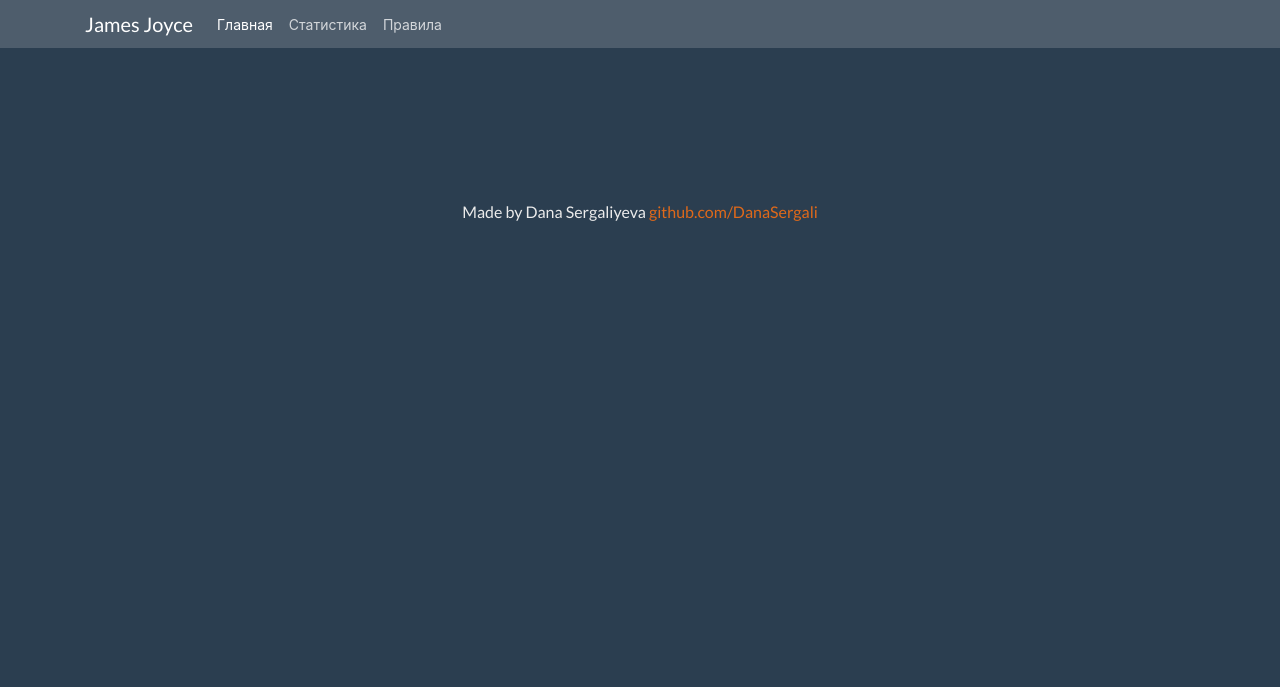
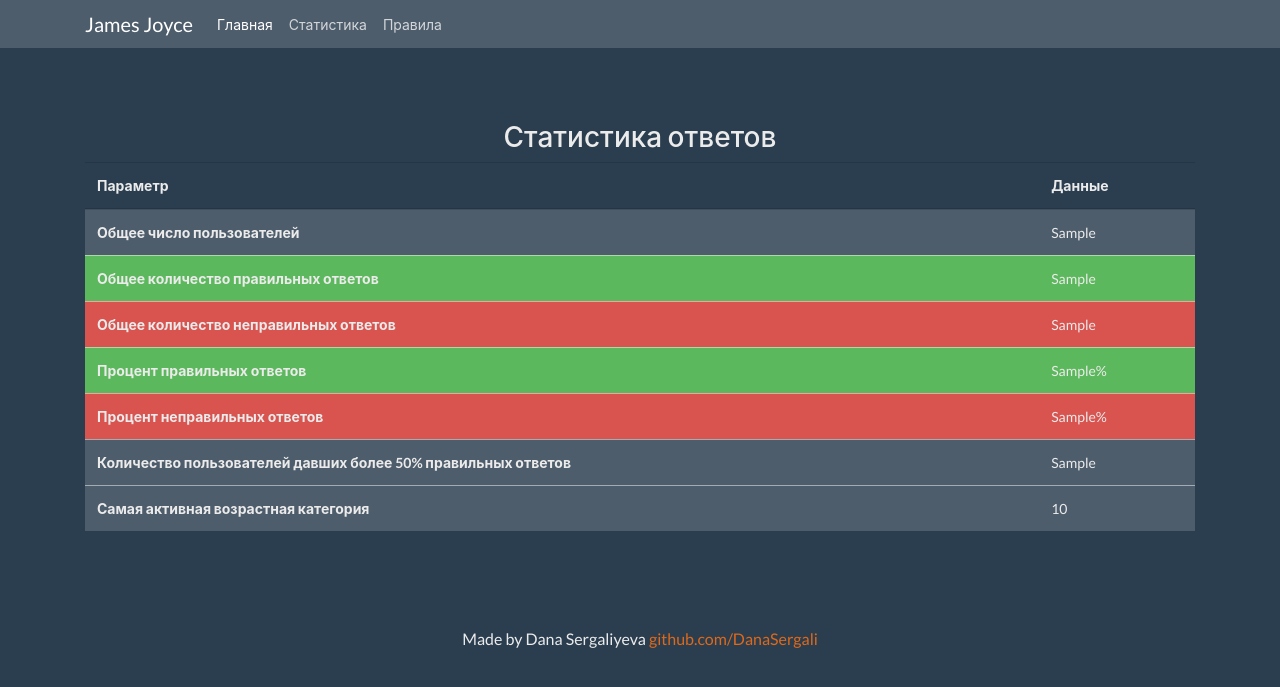
Before and after one commit to gitStereophonic/flask_quiz, a Flask app: template templates/stat.html in a window 1280 px wide. Shown: the top 687 px of the page. Run offline with Flask 2, Linux system fonts and the light colour scheme; the template is opened without the code that fills it: most values are stand-ins (such as "Sample title", 1, 10 or a date in 2020); parts of the project's set-up code (start-up, migrations or seed data) failed here and were passed over.

Commit message:
[ADD] Statistic page is ready

```diff
--- a/main.py
+++ b/main.py
@@ -43,7 +43,7 @@ def index():
 
 @app.route('/rules')
 def rules():
-    return render_template('rules.html')
+    return render_template('rules.html', qCount=qCount)
 
 
 @app.route('/quiz')
@@ -110,8 +110,38 @@ def result():
 
 @app.route('/stat')
 def stat():
-    return render_template('stat.html')
+    data = getpost.get_data(db)
+    allUsers = len(data)
+    allCorr = 0
+    allWron = 0
+    coolUsers = 0
+    agePc = 0
+    ages = {'Меньше 18': 0, '18-25': 0, '26-40': 0, '41-60': 0, 'Больше 60': 0}
+
+    for user in data:
+        ages[user['age']] += 1
+        allCorr += user['correct']
+        allWron += user['wrong']
+
+        questions = user['correct'] + user['wrong']
+        if round((user['correct'] * 100.0) / questions, 1) > 50:
+            coolUsers += 1
+
+    print('ages:', ages)
+    list_d = list(ages.items())
+    list_d.sort(key=lambda i: i[1], reverse=True)
+    agePc = list_d[0][0]
+
+    allAn = allCorr + allWron
+    pcCorr = round((allCorr * 100.0) / allAn, 1)
+    pcWron = round((allWron * 100.0) / allAn, 1)
+
+    return render_template('stat.html', allUsers=allUsers, allCorr=allCorr,
+                           allWron=allWron, pcCorr=pcCorr, pcWron=pcWron,
+                           coolUsers=coolUsers, agePc=agePc)
 
 
 if __name__ == '__main__':
     app.run(debug=True)
+    port = int(os.environ.get("PORT", 5000))
+    app.run(host='0.0.0.0', port=port)
--- a/templates/stat.html
+++ b/templates/stat.html
@@ -1,9 +1,48 @@
 {% extends 'base.html' %}
 
 {% block header %}
-
+  <div class="container-fluid bg-4 text-center">
+    <h3 class="margin">Статистика ответов</h3>
+  </div>
 {% endblock %}
 
 {% block content %}
-
+  <table class="table table-hover">
+    <thead>
+      <tr>
+        <th scope="col">Параметр</th>
+        <th scope="col">Данные</th>
+      </tr>
+    </thead>
+    <tbody>
+      <tr class="table-secondary">
+        <th scope="row">Общее число пользователей</th>
+        <td>{{ allUsers }}</td>
+      </tr>
+      <tr class="table-success">
+        <th scope="row">Общее количество правильных ответов</th>
+        <td>{{ allCorr }}</td>
+      </tr>
+      <tr class="table-danger">
+        <th scope="row">Общее количество неправильных ответов</th>
+        <td>{{ allWron }}</td>
+      </tr>
+      <tr class="table-success">
+        <th scope="row">Процент правильных ответов</th>
+        <td>{{ pcCorr }}%</td>
+      </tr>
+      <tr class="table-danger">
+        <th scope="row">Процент неправильных ответов</th>
+        <td>{{ pcWron }}%</td>
+      </tr>
+      <tr class="table-secondary">
+        <th scope="row">Количество пользователей давших более 50% правильных ответов</th>
+        <td>{{ coolUsers }}</td>
+      </tr>
+      <tr class="table-secondary">
+        <th scope="row">Самая активная возрастная категория</th>
+        <td>{{ agePc }}</td>
+      </tr>
+    </tbody>
+  </table>
 {% endblock %}
```
